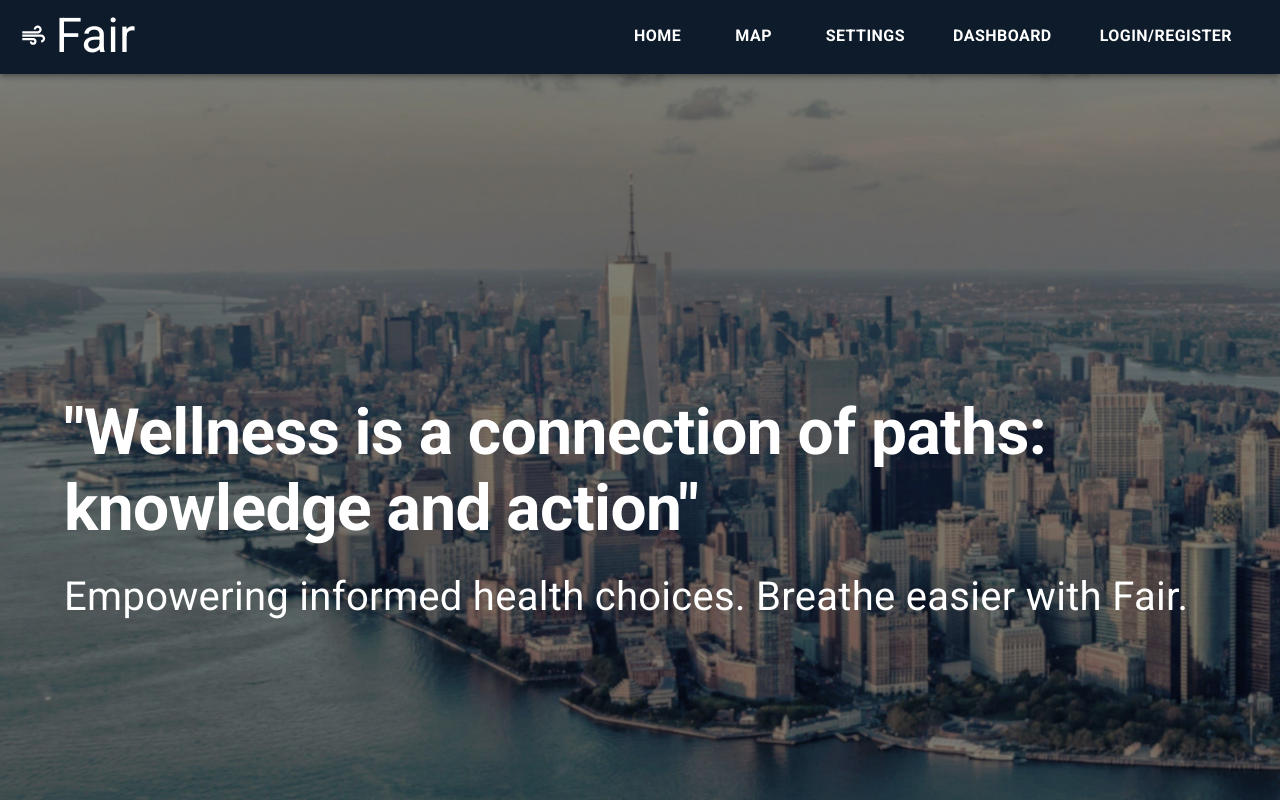
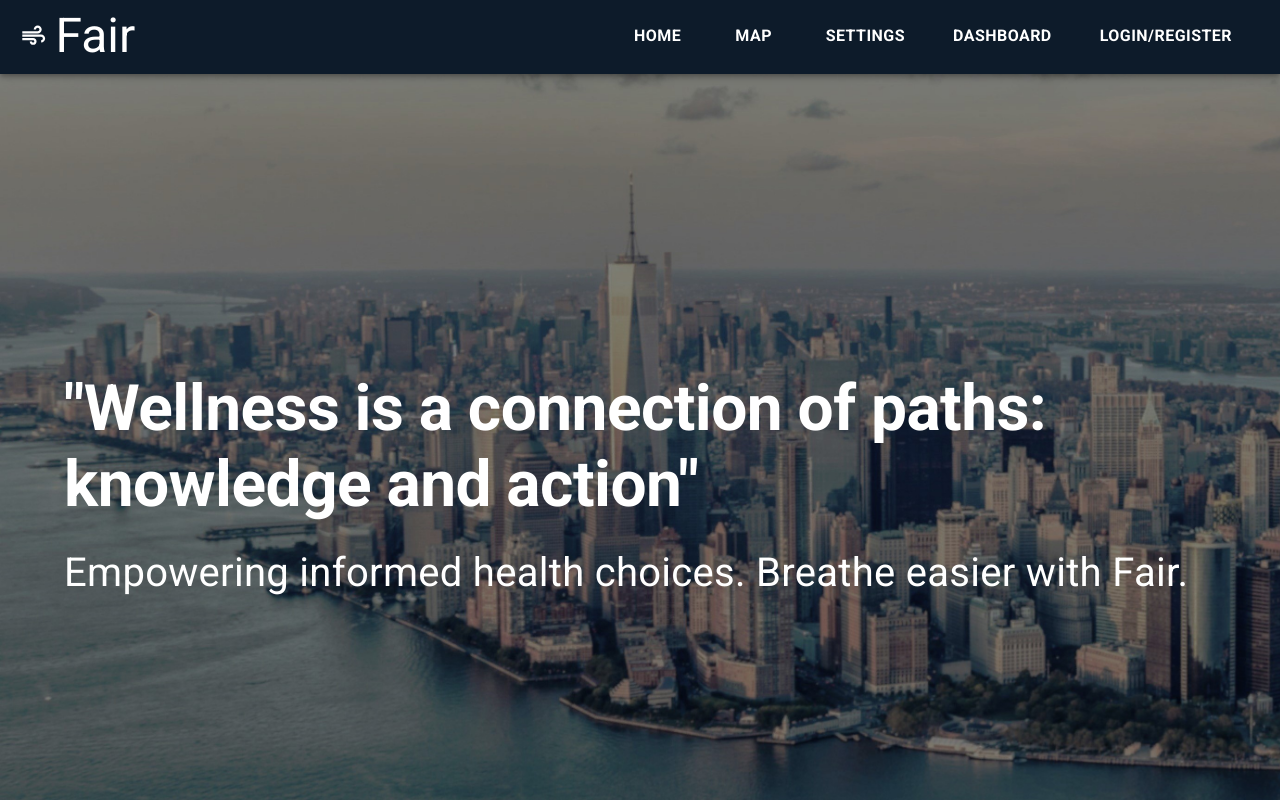
Before and after one commit to Naveen-Jaisankar/COMP47360-Web-Application, a React (Vite) app in the folder FrontEnd/air-quality-app/: page / in a window 1280 px wide. Shown: the top 800 px of the page. Built offline with nearby package versions, Linux system fonts and the light colour scheme.

Commit message:
Home: Cosmetic adjustment again, the larger text sizing complicated to implement but now should have no text hidden in the home page

```diff
--- a/FrontEnd/air-quality-app/src/pages/Home.jsx
+++ b/FrontEnd/air-quality-app/src/pages/Home.jsx
@@ -15,7 +15,7 @@ const BannerBox = styled(Box)({
   backgroundColor: "#2E6095",
   display: "flex",
   alignItems: "center",
-  paddingBottom: "2rem",
+  paddingBottom: "5rem",
   position: "relative",
   backgroundImage: `url(${bannerImage})`,
   backgroundSize: "cover",
@@ -76,7 +76,7 @@ const Home = () => {
         <header>
           <BannerBox
             sx={{
-              height: {xs: 600,md: 750,lg: 900 },
+              height: {md: 870, lg: 900 },
               maxWidth: "100%",
             }}
           >
```
